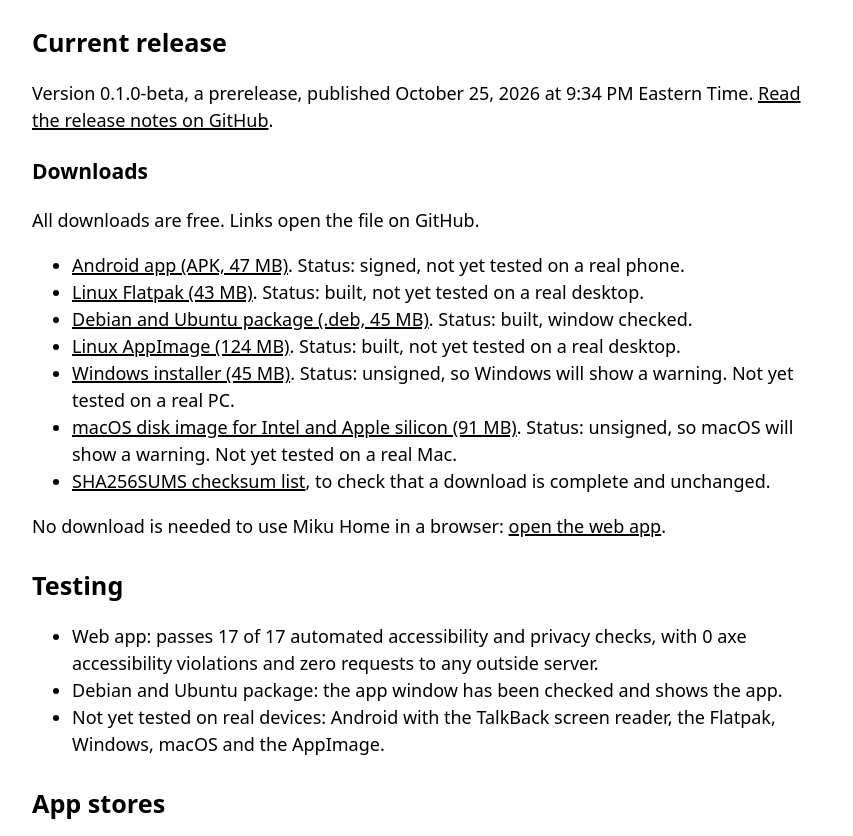
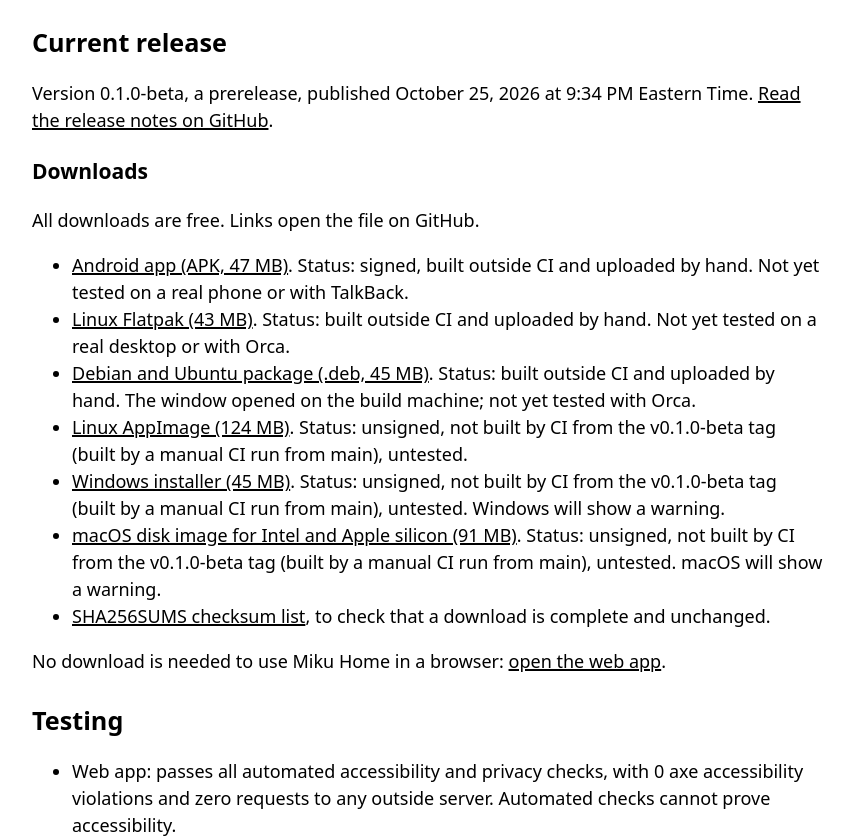
Before and after one commit to BowieMoonenTTV/miku-home, a website: page app/status.html in a window 1280 px wide. Shown: the part 129-965 px from the top of the page, without its empty margins (212-1065 px from the left). Drawn offline with Linux system fonts and the light colour scheme.

Commit message:
Status page: same honest build and testing labels as the README (not built from the tag, untested, Orca pending)

```diff
--- a/app/status.html
+++ b/app/status.html
@@ -20,20 +20,21 @@
     <h3>Downloads</h3>
     <p>All downloads are free. Links open the file on GitHub.</p>
     <ul>
-      <li><a href="https://github.com/BowieMoonenTTV/miku-home/releases/download/v0.1.0-beta/miku-home-0.1.0-beta.apk">Android app (APK, 47 MB)</a>. Status: signed, not yet tested on a real phone.</li>
-      <li><a href="https://github.com/BowieMoonenTTV/miku-home/releases/download/v0.1.0-beta/miku-home-0.1.0-beta.flatpak">Linux Flatpak (43 MB)</a>. Status: built, not yet tested on a real desktop.</li>
-      <li><a href="https://github.com/BowieMoonenTTV/miku-home/releases/download/v0.1.0-beta/miku-home_0.1.0-beta_amd64.deb">Debian and Ubuntu package (.deb, 45 MB)</a>. Status: built, window checked.</li>
-      <li><a href="https://github.com/BowieMoonenTTV/miku-home/releases/download/v0.1.0-beta/Miku.Home_0.1.0-beta_amd64.AppImage">Linux AppImage (124 MB)</a>. Status: built, not yet tested on a real desktop.</li>
-      <li><a href="https://github.com/BowieMoonenTTV/miku-home/releases/download/v0.1.0-beta/Miku.Home_0.1.0-beta_x64-setup.exe">Windows installer (45 MB)</a>. Status: unsigned, so Windows will show a warning. Not yet tested on a real PC.</li>
-      <li><a href="https://github.com/BowieMoonenTTV/miku-home/releases/download/v0.1.0-beta/Miku.Home_0.1.0-beta_universal.dmg">macOS disk image for Intel and Apple silicon (91 MB)</a>. Status: unsigned, so macOS will show a warning. Not yet tested on a real Mac.</li>
+      <li><a href="https://github.com/BowieMoonenTTV/miku-home/releases/download/v0.1.0-beta/miku-home-0.1.0-beta.apk">Android app (APK, 47 MB)</a>. Status: signed, built outside CI and uploaded by hand. Not yet tested on a real phone or with TalkBack.</li>
+      <li><a href="https://github.com/BowieMoonenTTV/miku-home/releases/download/v0.1.0-beta/miku-home-0.1.0-beta.flatpak">Linux Flatpak (43 MB)</a>. Status: built outside CI and uploaded by hand. Not yet tested on a real desktop or with Orca.</li>
+      <li><a href="https://github.com/BowieMoonenTTV/miku-home/releases/download/v0.1.0-beta/miku-home_0.1.0-beta_amd64.deb">Debian and Ubuntu package (.deb, 45 MB)</a>. Status: built outside CI and uploaded by hand. The window opened on the build machine; not yet tested with Orca.</li>
+      <li><a href="https://github.com/BowieMoonenTTV/miku-home/releases/download/v0.1.0-beta/Miku.Home_0.1.0-beta_amd64.AppImage">Linux AppImage (124 MB)</a>. Status: unsigned, not built by CI from the v0.1.0-beta tag (built by a manual CI run from main), untested.</li>
+      <li><a href="https://github.com/BowieMoonenTTV/miku-home/releases/download/v0.1.0-beta/Miku.Home_0.1.0-beta_x64-setup.exe">Windows installer (45 MB)</a>. Status: unsigned, not built by CI from the v0.1.0-beta tag (built by a manual CI run from main), untested. Windows will show a warning.</li>
+      <li><a href="https://github.com/BowieMoonenTTV/miku-home/releases/download/v0.1.0-beta/Miku.Home_0.1.0-beta_universal.dmg">macOS disk image for Intel and Apple silicon (91 MB)</a>. Status: unsigned, not built by CI from the v0.1.0-beta tag (built by a manual CI run from main), untested. macOS will show a warning.</li>
       <li><a href="https://github.com/BowieMoonenTTV/miku-home/releases/download/v0.1.0-beta/SHA256SUMS">SHA256SUMS checksum list</a>, to check that a download is complete and unchanged.</li>
     </ul>
     <p>No download is needed to use Miku Home in a browser: <a href="./">open the web app</a>.</p>
 
     <h2>Testing</h2>
     <ul>
-      <li>Web app: passes 17 of 17 automated accessibility and privacy checks, with 0 axe accessibility violations and zero requests to any outside server.</li>
-      <li>Debian and Ubuntu package: the app window has been checked and shows the app.</li>
+      <li>Web app: passes all automated accessibility and privacy checks, with 0 axe accessibility violations and zero requests to any outside server. Automated checks cannot prove accessibility.</li>
+      <li>Pending: a full walkthrough with the Orca screen reader.</li>
+      <li>Debian and Ubuntu package: the app window opened on the build machine. Not yet tested with Orca.</li>
       <li>Not yet tested on real devices: Android with the TalkBack screen reader, the Flatpak, Windows, macOS and the AppImage.</li>
     </ul>
 
```
